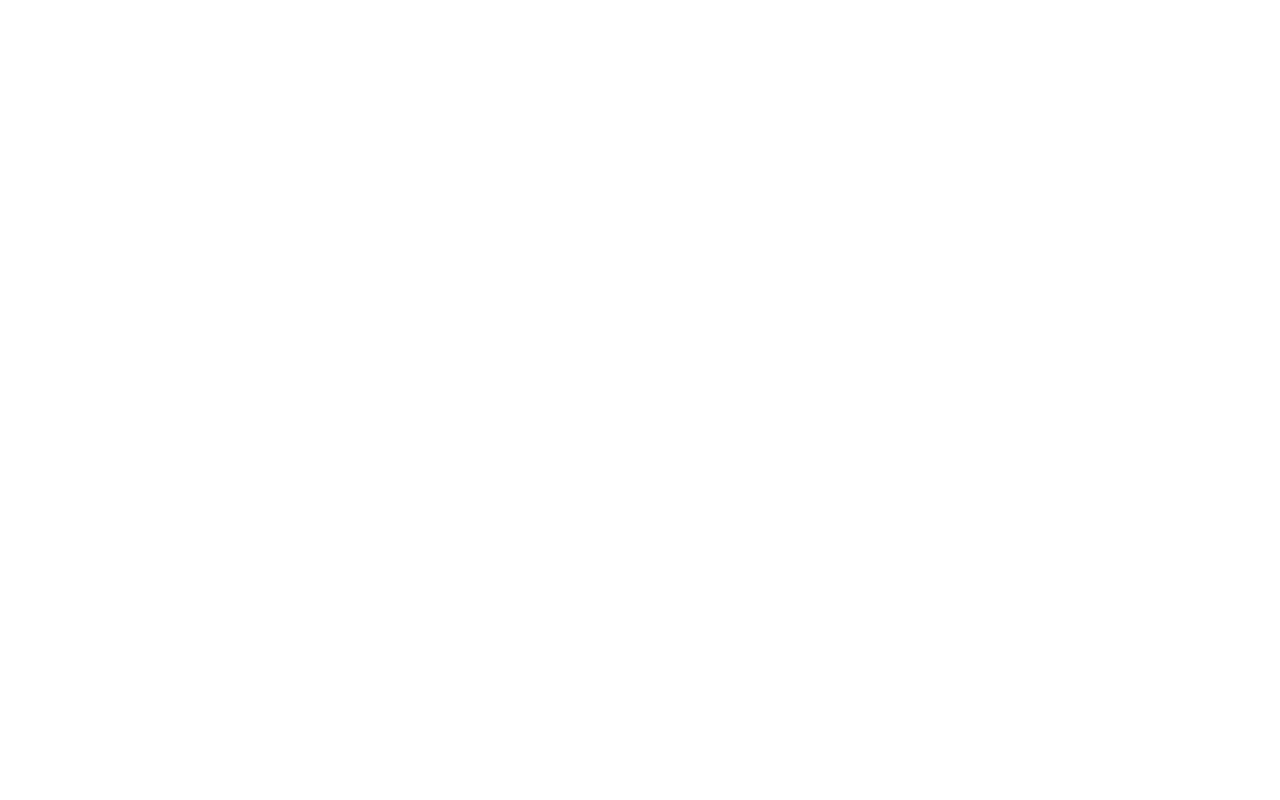
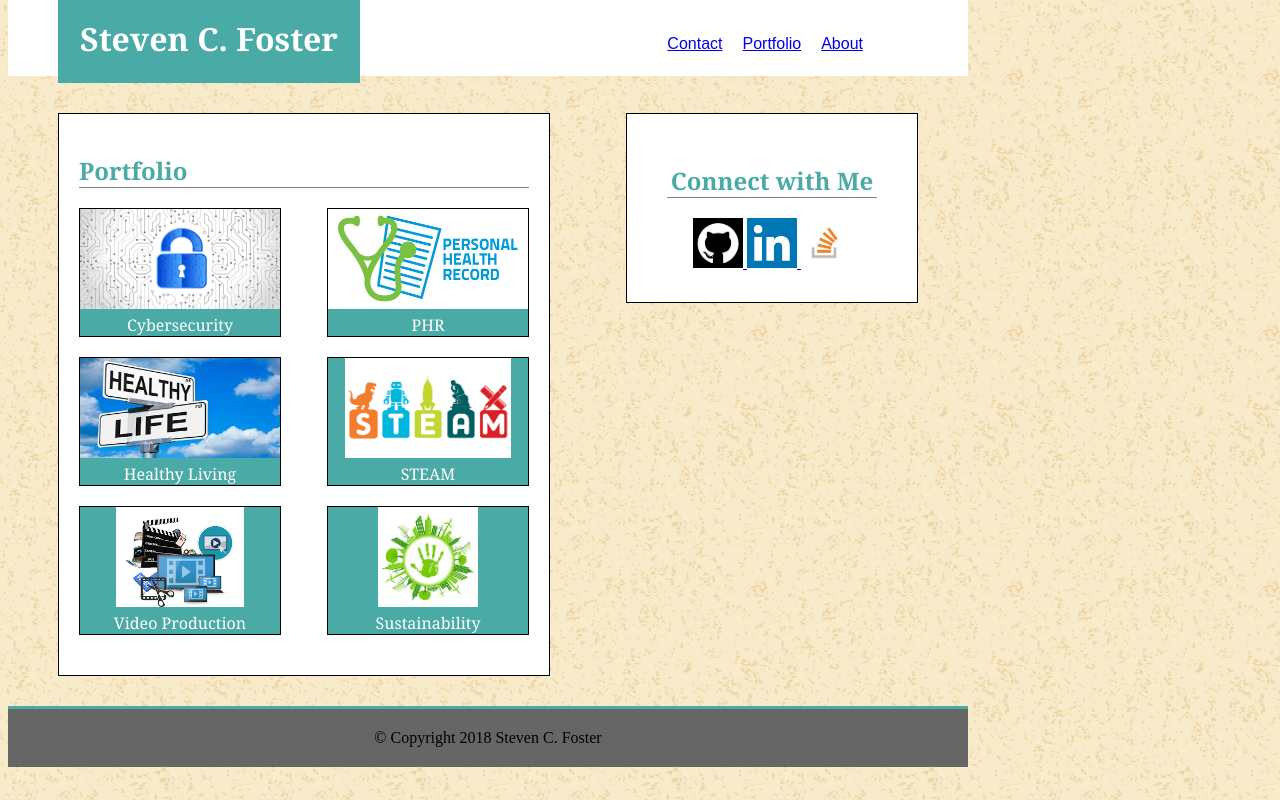
Before and after one commit to sfoster2008/Basic-Portfolio, a plain HTML site: page portfolio.html in a window 1280 px wide. Drawn offline with Linux system fonts and the light colour scheme.

Commit message:
update to html css and image files

```diff
--- a/assets/css/style.css
+++ b/assets/css/style.css
@@ -1,71 +1,67 @@
+.container {
+    width: 960px;
+    margin-left: auto;
+    margin-right: auto;
+}
+
 body {
     background: url("../images/old_map.png") repeat fixed;
     width: 960px;
 }
+header {
+    background-color: #ffffff;
+    height: 66px;
+    margin-top: -8px;
+    padding: 5px;
+    border-bottom: gray;
+    position: relative;
+}
+
+ul {
+    margin-top: -48px;
+    margin-right: 80px;
+    padding: 0;
+    float: right;
+}
+
+li {
+    display: inline;
+    float: right;
+    color: #cccccc;
+    margin-right: 20px;
+    font-family: "Arial", "Helvetica Neue", Helvetica, sans-serif;
+}
+
+.name {
+    margin-top: -10px;
+    margin-left: 45px;
+    background-color: #4aaaa5;
+    color: #ffffff;
+    font-family: "Georgia", Times, Times New Roman, serif;
+    width: 300px;
+    padding: 1px;
+    text-align: center;
+}
 
 .boxed {
     border: 1px solid black;
-    width: 650px;
+    width: 450px;
     padding: 20px;
     background-color: #ffffff;
-    margin: 0 auto;
-}
-
-.boxed-connect {
-    border: 1px solid black;
-    background-color: #ffffff;
-    width: 275px;
-    text-align: center;
-    padding: 20px;
-    float: right;
-    margin: 0 auto;
-}
-
-header {
-    border-bottom: 1px solid;
-    border-color: #cccccc;
-    margin: 0;
-    font-family: "Arial", "Helvetica Neue", Helvetica, sans-serif;
-}
-
-#about {
-    color: #cccccc;
-    width: 10%;
-    float: right;
-}
-
-#portfolio {
-    color: #cccccc;
-    width: 10%;
-    float: right;
-}
-
-#contact {
-    color: #cccccc;
-    width: 10%;
-    float: right;
-}
-
-h1 {
-    background-color: #4aaaa5;
-    color:white;
-    font-family: "Georgia", Times, Times New Roman, serif;
-    width: 300px;
-    margin-top: -10px;
-    margin-left: 40px;
-    padding: 15px 5px 15px 5px;
-    text-align: center;
-    position: fixed;
-
+    margin-top: 30px;
+    margin-bottom: 30px;
+    margin-left: 50px;
+    float: left;
 }
 
 .aboutme {
-    width: 400px;
+    width: 300px;
 }
 
 #image {
     float: left;
     margin-right: 10px;
+    border: solid 1px;
 }
 
 .headshot {
@@ -75,13 +71,24 @@ h1 {
 h2 {
     color: #4aaaa5;
     font-family: "Georgia", Times, Times New Roman, serif;
+    margin-bottom: 20px;
+    border-bottom: solid gray 1px;
 }
 
 p {
     font-family: "Arial", "Helvetica Neue", Helvetica, sans-serif;
 }
 
-
+.boxed-connect {
+    border: 1px solid black;
+    background-color: #ffffff;
+    width: 210px;
+    text-align: center;
+    padding: 30px 40px;
+    float: right;
+    margin-right: 50px;
+    margin-top: 30px;
+}
 
 footer {
     background-color: #666666;
@@ -90,4 +97,100 @@ footer {
     padding-bottom: 20px;
     border-top: solid;
     border-color: #4aaaa5;
+    margin-bottom: 0;
+    clear: both;
 }
+
+input[type=text], select, textarea {
+    width: 100%;
+    padding: 12px;
+    border: 1px solid #ccc;
+    border-radius: 4px;
+    box-sizing: border-box;
+    margin-top: 6px;
+    margin-bottom: 16px;
+    resize: vertical;
+}
+
+input[type=submit] {
+    background-color: #4CAF50;
+    color: white;
+    padding: 12px 20px;
+    border: none;
+    border-radius: 4px;
+    cursor: pointer;
+}
+
+input[type=submit]:hover {
+    background-color: #45a049;
+}
+
+form {
+    display: block;
+    width: 450px;
+}
+
+.cybersecurity {
+    float: left;
+    text-align: center;
+    background-color: #4aaaa5;
+    color: #ffffff;
+    font-family: "Georgia", Times, Times New Roman, serif;
+    margin-bottom: 20px;
+    border: solid black 1px;
+}
+
+.phr {
+    float: right;
+    text-align: center;
+    background-color: #4aaaa5;
+    color: #ffffff;
+    font-family: "Georgia", Times, Times New Roman, serif;
+    width: 200px;
+    margin-bottom: 20px;
+    border: solid black 1px;
+}
+
+.healthy {
+    float: left;
+    text-align: center;
+    background-color: #4aaaa5;
+    color: #ffffff;
+    font-family: "Georgia", Times, Times New Roman, serif;
+    width: 200px;
+    margin-bottom: 20px;
+    border: solid black 1px;
+}
+
+.steam {
+    float: right;
+    text-align: center;
+    background-color: #4aaaa5;
+    color: #ffffff;
+    font-family: "Georgia", Times, Times New Roman, serif;
+    width: 200px;
+    margin-bottom: 20px;
+    border: solid black 1px;
+}
+
+.video {
+    float: left;
+    text-align: center;
+    background-color: #4aaaa5;
+    color: #ffffff;
+    font-family: "Georgia", Times, Times New Roman, serif;
+    width: 200px;
+    margin-bottom: 20px;
+    border: solid black 1px;
+}
+
+.sustainability {
+    float: right;
+    text-align: center;
+    background-color: #4aaaa5;
+    color: #ffffff;
+    font-family: "Georgia", Times, Times New Roman, serif;
+    width: 200px;
+    margin-bottom: 20px;
+    border: solid black 1px;
+}
--- a/contact.html
+++ b/contact.html
@@ -0,0 +1,74 @@
+<!DOCTYPE html>
+<html lang="en">
+<head>
+    <meta charset="UTF-8">
+    <meta name="viewport" content="width=device-width, initial-scale=1.0">
+    <meta http-equiv="X-UA-Compatible" content="ie=edge">
+    <title>Contact</title>
+    <link rel="stylesheet" type="text/css" href="./assets/css/style.css"
+</head>
+<body>
+    <header>
+
+        <div class="name">
+            <h1>Steven C. Foster</h1>
+        </div>
+
+        <ul>
+            <li><a href="#">About</a></li>
+            <li><a href="#">Portfolio</a></li>
+            <li><a href="#">Contact</a></li>
+        </ul>
+
+    </header>
+
+            <div class="boxed">
+
+                <h2>Contact</h2>
+
+                <div class="container">
+                  <form action="/action_page.php">
+                    <label for="fname">Name</label>
+                    <input type="text" id="fname" name="firstname" placeholder="Your name..">
+
+                    <label for="email">E-mail</label>
+                    <input type="text" id="email" name="email" placeholder="example@gmail.com">
+
+                    <label for="subject">Message</label>
+                    <textarea id="subject" name="subject" placeholder="Write something.." style="height:200px"></textarea>
+
+                    <input type="submit" value="Submit">
+                  </form>
+                </div>
+            </div>
+
+
+        <div class="connect">
+
+            <div class="boxed-connect">
+
+            <h2>Connect with Me</h2>
+
+            <a href="https://github.com/sfoster2008">
+                <img src="./assets/images/github.png" alt="github" width="50px" height="50px">
+            </a>
+
+            <a href="https://www.linkedin.com/feed/">
+                <img src="./assets/images/linkedin.jpg" alt="linkedin" width="50px" height="50px">
+            </a>
+
+            <a href="https://stackoverflow.com/users/9000983/sfoster">
+            <img src="./assets/images/stack.jpg" alt="stack" width="50px" height="50px">
+            </a>
+
+            </div>
+        </div>
+
+    </div>
+
+    <div id="footer">
+        <footer>&copy Copyright 2018 Steven C. Foster</footer>
+    </div>
+
+</body>
+</html>
--- a/portfolio.html
+++ b/portfolio.html
@@ -0,0 +1,102 @@
+<!DOCTYPE html>
+<html lang="en">
+<head>
+    <meta charset="UTF-8">
+    <meta name="viewport" content="width=device-width, initial-scale=1.0">
+    <meta http-equiv="X-UA-Compatible" content="ie=edge">
+    <title>Document</title>
+    <link rel="stylesheet" type="text/css" href="./assets/css/style.css"
+</head>
+<header>
+
+    <div class="name">
+        <h1>Steven C. Foster</h1>
+    </div>
+
+    <ul>
+        <li><a href="#">About</a></li>
+        <li><a href="#">Portfolio</a></li>
+        <li><a href="#">Contact</a></li>
+    </ul>
+
+</header>
+
+    <div class="boxed">
+
+        <h2>Portfolio</h2>
+
+        <div class="cybersecurity">
+            <a target="_blank" href="./assets/images/cybersecurity.jpg">
+                <img src="./assets/images/cybersecurity.jpg" alt="cybersecurity" width="200" height="100">
+            </a>
+            <div class="center">Cybersecurity</div>
+        </div>
+
+        <div class="phr">
+            <a target="_blank" href="./assets/images/phr.jpg">
+                <img src="./assets/images/phr.jpg" alt="Personal Health Record" width="200" height="100">
+            </a>
+            <div class="center">PHR</div>
+        </div>
+
+        <div class="healthy">
+            <a target="_blank" href="./assets/images/healthy.jpg">
+                <img src="./assets/images/healthy.jpg" alt="Healthy Living" width="200" height="100">
+            </a>
+            <div class="center">Healthy Living</div>
+        </div>
+
+        <div class="steam">
+            <a target="_blank" href="./assets/images/steamsticker.jpg">
+                <img src="./assets/images/steamsticker.jpg" alt="STEAM" wwidth="200" height="100">
+            </a>
+            <div class="center">STEAM</div>
+        </div>
+
+        <div class="video">
+                <a target="_blank" href="./assets/images/video.png">
+                    <img src="./assets/images/video.png" alt="Video Production" wwidth="200" height="100">
+                </a>
+                <div class="center">Video Production</div>
+        </div>
+
+        <div class="sustainability">
+                <a target="_blank" href="./assets/images/sustainability.jpg">
+                    <img src="./assets/images/sustainability.jpg" alt="sustainability" wwidth="200" height="100">
+                </a>
+                <div class="center">Sustainability</div>
+        </div>
+
+    </div>
+
+    <div class="connect">
+
+        <div class="boxed-connect">
+
+        <h2>Connect with Me</h2>
+
+        <a href="https://github.com/sfoster2008">
+            <img src="./assets/images/github.png" alt="github" width="50px" height="50px">
+        </a>
+
+        <a href="https://www.linkedin.com/feed/">
+            <img src="./assets/images/linkedin.jpg" alt="linkedin" width="50px" height="50px">
+        </a>
+
+        <a href="https://stackoverflow.com/users/9000983/sfoster">
+        <img src="./assets/images/stack.jpg" alt="stack" width="50px" height="50px">
+        </a>
+
+        </div>
+    </div>
+
+    </section>
+
+</div>
+
+<div id="footer">
+    <footer>&copy Copyright 2018 Steven C. Foster</footer>
+</div>
+
+</body>
+</html>
```
Also changed, not shown: index.html (+14 -26 lines), assets/images/sustainability.jpg (added), assets/images/video.png (added).
